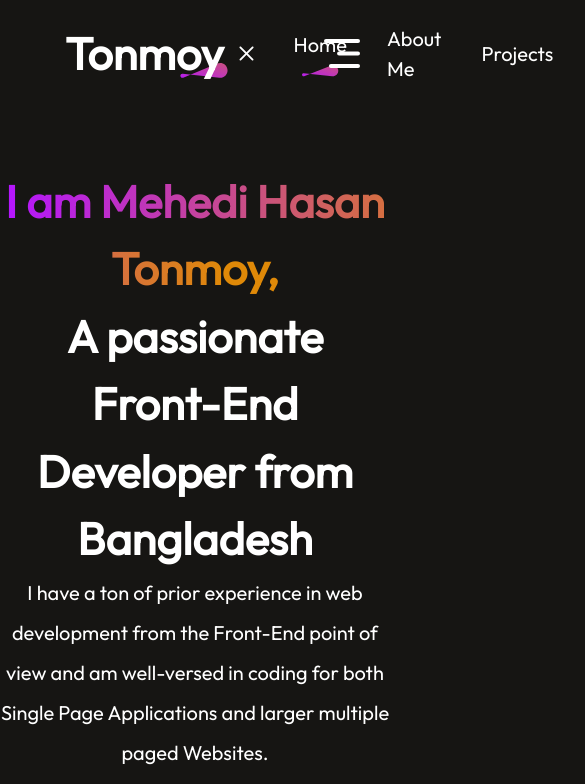
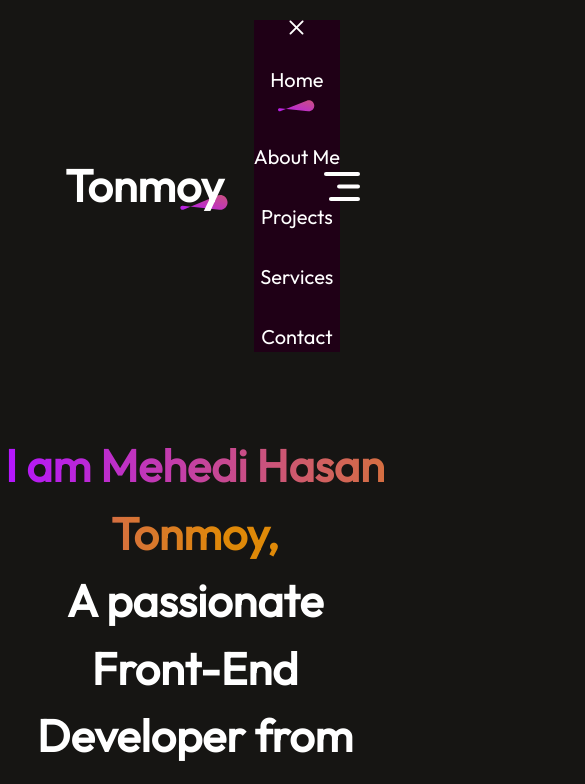
Before and after one commit to tonmoy3673/portfolio, a React (Vite) app: page / in a window 390 px wide. Shown: the top 784 px of the page, 585 px wide, since content can reach past the window. Built offline with nearby package versions, Linux system fonts and the light colour scheme.

Commit message:
:bulb: set css for nav-menu

```diff
--- a/src/Components/Navbar/Navbar.css
+++ b/src/Components/Navbar/Navbar.css
@@ -65,4 +65,19 @@
     position: fixed;
     right: 30px;
   }
+  .nav-mod-close {
+    display: block;
+    position: relative;
+    top: 30px;
+    left: 290px;
+    width: 30px;
+  }
+  .nav-menu {
+    position: flex;
+    flex-direction: column;
+    align-items: center;
+    top: 0;
+    gap: 30px;
+    background-color: #1f0016;
+  }
 }
```
